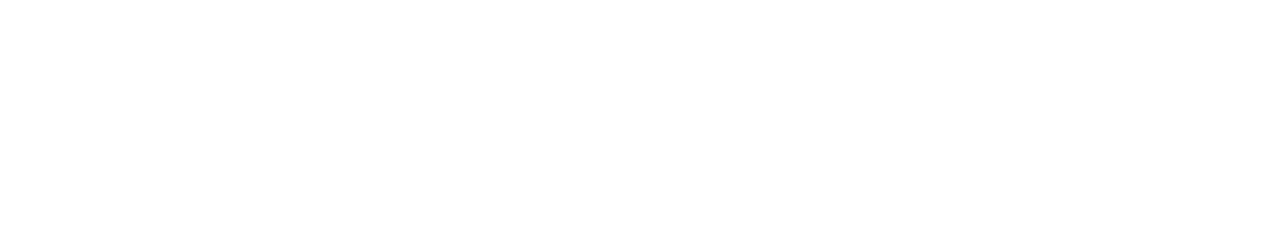
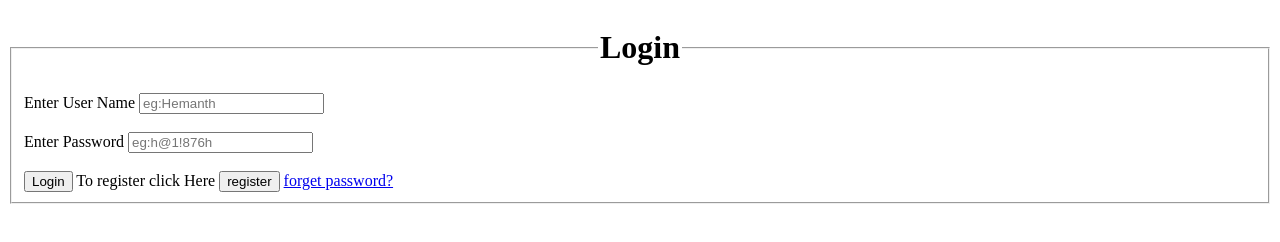
Before and after one commit to hkprasadam/27, a plain HTML site: page index.html in a window 1280 px wide. Drawn offline with Linux system fonts and the light colour scheme.

Commit message:
add file

```diff
--- a/index.html
+++ b/index.html
@@ -6,6 +6,22 @@
     <title>Document</title>
 </head>
 <body>
+    <fieldset>
+        <legend align="center"><h1>Login</h1></legend>
+        <form>
+            <label for="user_name">Enter User Name</label>
+            <input type="text" name="user_name" id="user_name" placeholder="eg:Hemanth" required>
+            <br><br>
+            <label>Enter Password</label>
+            <input type="password" name="password" id="password" placeholder="eg:h@1!876h" required>
+            <br><br>
+            <input type="submit" value="Login">
+            To register click Here
+            <input type="submit" value="register" formaction="./form task register.html">
+            <a href="./forms forgetpassword.html">forget password?</a>
 
+
+        </form>
+    </fieldset>
 </body>
 </html>
```
